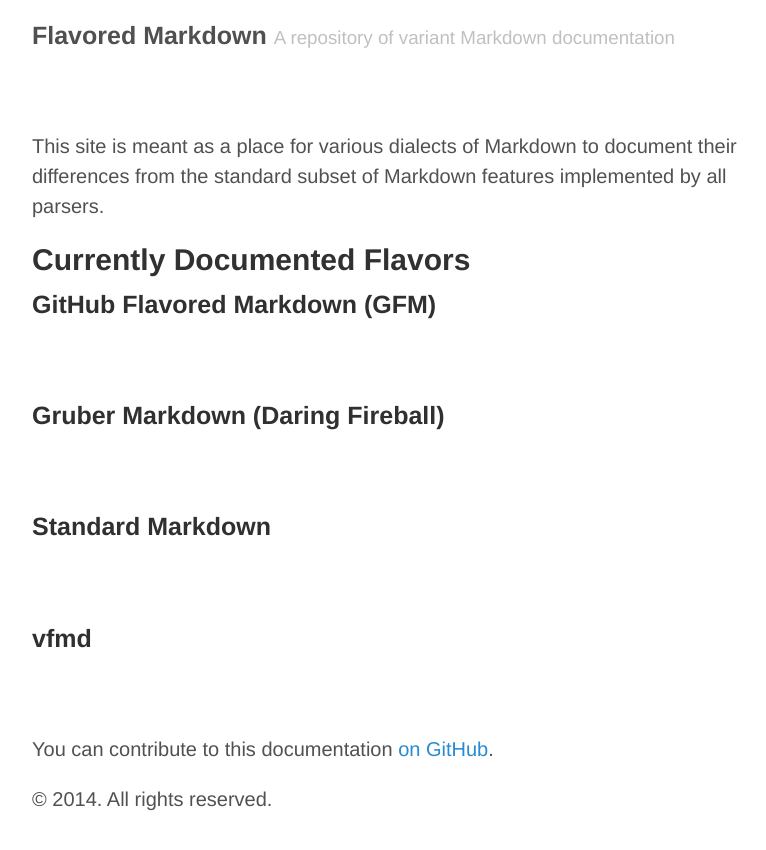
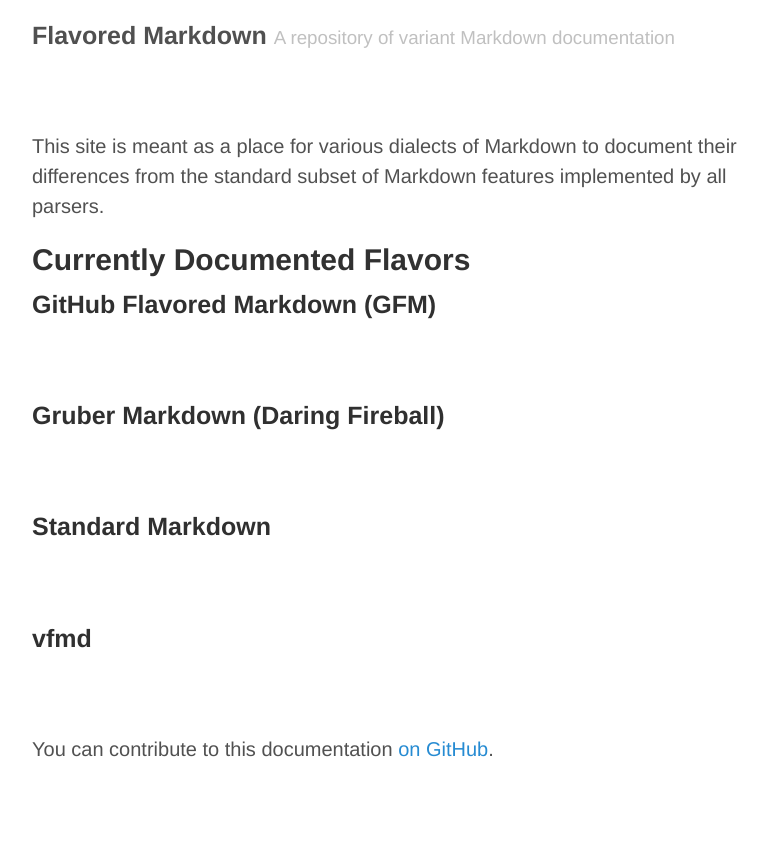
Before and after one commit to flmd/flmd.github.io, a Jekyll site: the page built from index.html, in a window 1280 px wide. Shown: the top 850 px of the page, without its empty margins (248-1014 px from the left). Built offline with Jekyll 4.4.1, drawn with Linux system fonts in a browser that asks for light colours.

Commit message:
Replace copyright notice with contribution info

```diff
--- a/_layouts/default.html
+++ b/_layouts/default.html
@@ -16,9 +16,8 @@
       {{ content }}
 
       <div class="footer">
-        <p>
-          &copy; {{ site.time | date: '%Y' }}. All rights reserved.
-        </p>
+        <p>You can contribute to this documentation
+          <a href="http://github.com/flmd/flmd.github.io/">on GitHub</a>.</p>
       </div>
     </div>
 
--- a/index.html
+++ b/index.html
@@ -22,6 +22,3 @@
   </div>
   {% endfor %}
 </div>
-
-<p>You can contribute to this documentation
-  <a href="http://github.com/flmd/flmd.github.io/">on GitHub</a>.</p>
```
